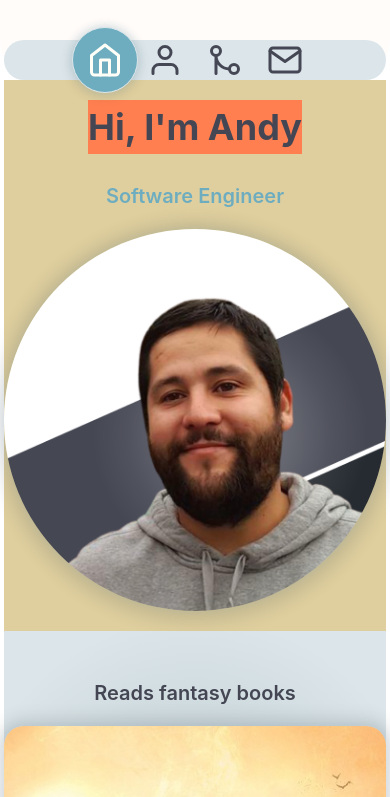
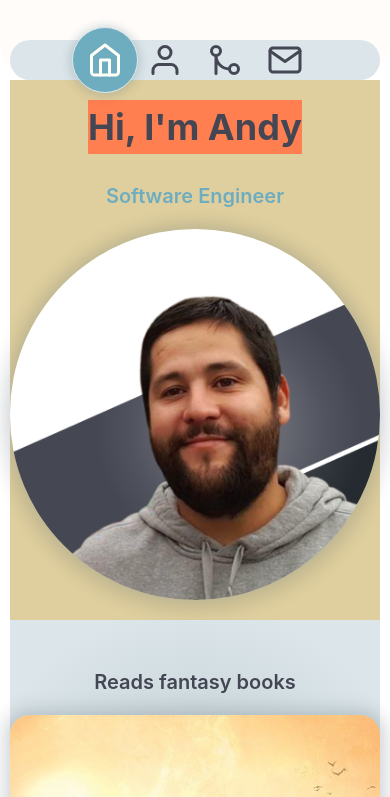
Before and after one commit to andrew-oyanguren/typescript-portfolio, a React (Vite) app: page / in a window 390 px wide. Shown: the top 797 px of the page. Built offline with nearby package versions, Linux system fonts and the light colour scheme.

Commit message:
decreased mobile-width-percentage to 95

```diff
--- a/src/index.css
+++ b/src/index.css
@@ -30,7 +30,7 @@
   --color-error: #ad3319;
 
   /* common box properties */
-  --mobile-width-percent: 98%;
+  --mobile-width-percent: 95%;
   --border-radius-common: 20px;
   --border-radius-circle: 50%;
 
```
